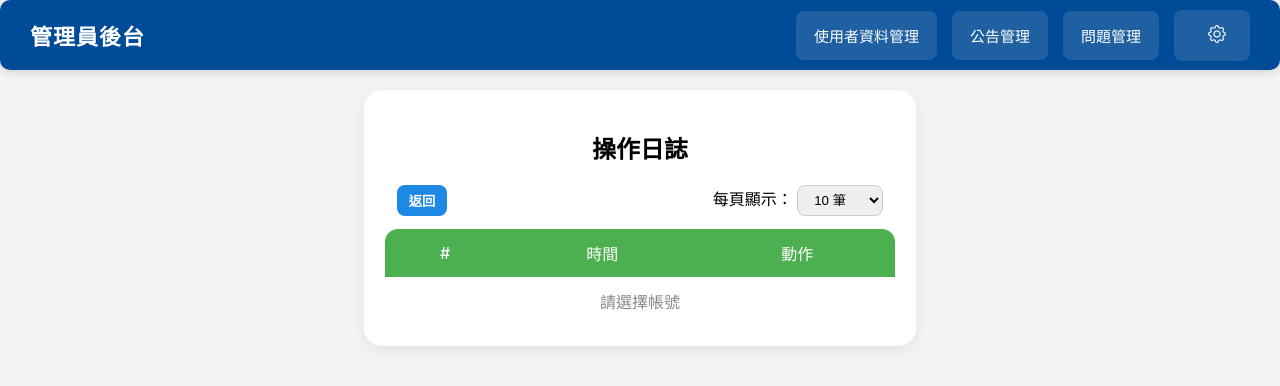
After one commit to wushuhsien/nyust_food, a PHP site: page /admin/student_accountaction.php in a window 1280 px wide. The commit adds this page. Shown: the top 386 px of the page. Run offline with PHP 8.4, Linux system fonts and the light colour scheme; tables that the repository leaves empty or names only in its code hold one stand-in row (values such as "Sample post").

Commit message:
學生/教職員操作日誌

```diff
--- a/admin/store_report.php
+++ b/admin/store_report.php
@@ -9,11 +9,11 @@ include "../db.php";  // 引入資料庫連線
     <meta charset="UTF-8">
     <title>店家問題</title>
     <style>
+
     </style>
 </head>
 
 <body>
     <?php include "admin_menu.php"; ?>
 </body>
-
 </html>
--- /dev/null
+++ b/admin/student_accountaction.php
@@ -0,0 +1,163 @@
+<?php
+session_start();
+include "../db.php";  // 引入資料庫連線
+$log_account = isset($_GET['account']) ? $_GET['account'] : '';
+$perPage = isset($_GET['per_page']) ? intval($_GET['per_page']) : 10; // 預設每頁顯示 10 筆
+?>
+<!DOCTYPE html>
+<html lang="zh-Hant">
+
+<head>
+    <meta charset="UTF-8">
+    <title>學生/教職員操作日誌</title>
+    <style>
+        :root {
+            --main-green: #4caf50;
+        }
+
+        h2 {
+            text-align: center;
+            margin-bottom: 20px;
+            font-size: 24px;
+            font-weight: 600;
+        }
+
+        .container {
+            width: 40%;
+            margin: 20px auto 0 auto;
+            background: white;
+            padding: 20px;
+            border-radius: 18px;
+            box-shadow: 0 4px 16px rgba(0, 0, 0, 0.08);
+        }
+
+        table {
+            width: 100%;
+            border-collapse: collapse;
+            border-radius: 14px;
+            overflow: hidden;
+            border: 1px solid #eee;
+        }
+
+        thead {
+            background: var(--main-green);
+            color: white;
+        }
+
+        thead th {
+            padding: 12px;
+            font-weight: 500;
+            text-align: center;
+        }
+
+        tbody td {
+            padding: 12px 14px;
+            border-bottom: 1px solid #f2f2f2;
+            text-align: center;
+        }
+
+        tbody tr:hover {
+            background: #e8f5e9;
+        }
+
+        .action-bar {
+            width: 95%;
+            margin: 0 auto 12px auto;
+            display: flex;
+            justify-content: space-between;
+            align-items: center;
+            /* text-align: right; */
+        }
+
+        .search-btn {
+            padding: 6px 12px;
+            background: #1e88e5;
+            color: white;
+            border: none;
+            border-radius: 8px;
+            cursor: pointer;
+            font-weight: 600;
+            transition: 0.2s;
+        }
+
+        .search-btn:hover {
+            opacity: 0.85;
+            transform: scale(1.05);
+        }
+
+        .per-page-select {
+            padding: 6px 12px;
+            border-radius: 8px;
+            border: 1px solid #ccc;
+            cursor: pointer;
+        }
+    </style>
+</head>
+
+<body>
+    <?php include "admin_menu.php"; ?>
+    <div class="container">
+        <h2><?= htmlspecialchars($log_account) ?>操作日誌</h2>
+        <!-- 查詢按鈕，放在 container 外面 -->
+        <div class="action-bar">
+            <button type="button" class="search-btn" onclick="window.location='student_material.php'">返回</button>
+
+            <!-- 每頁筆數選單 -->
+            <form method="get" style="margin:0">
+                <input type="hidden" name="account" value="<?= htmlspecialchars($log_account) ?>">
+                <label for="per_page">每頁顯示：</label>
+                <select name="per_page" id="per_page" class="per-page-select" onchange="this.form.submit()">
+                    <?php
+                    $options = [5, 10, 20, 50, 100];
+                    foreach ($options as $opt) {
+                        $selected = ($opt == $perPage) ? 'selected' : '';
+                        echo "<option value='$opt' $selected>$opt 筆</option>";
+                    }
+                    ?>
+                </select>
+            </form>
+        </div>
+
+        <table>
+            <thead>
+                <tr>
+                    <th>#</th>
+                    <th>時間</th>
+                    <th>動作</th>
+                </tr>
+            </thead>
+            <tbody>
+                <?php
+                if (!empty($log_account)) {
+                    $perPage = intval($perPage); // 確保是整數，避免 SQL 注入
+                    $sql = "SELECT `time`, `action` FROM `accountaction` WHERE `account`=? ORDER BY `time` DESC LIMIT $perPage";
+                    $stmt = $link->prepare($sql);
+                    $stmt->bind_param("s", $log_account);
+                    $stmt->execute();
+                    $result = $stmt->get_result();
+                    $i = 1;
+                    if ($result->num_rows > 0) {
+                        while ($row = $result->fetch_assoc()) {
+                            $actionText = $row['action'] === 'IN' ? '登入' : ($row['action'] === 'OUT' ? '登出' : $row['action']);
+
+                            echo "<tr>
+                                    <td>{$i}</td>
+                                    <td>{$row['time']}</td>
+                                    <td>{$actionText}</td>
+                                  </tr>";
+                            $i++;
+                        }
+                    } else {
+                        echo "<tr><td colspan='3' style='color:#888'>" . htmlspecialchars($log_account) . "無操作紀錄</td></tr>";
+                    }
+                    $stmt->close();
+                } else {
+                    echo "<tr><td colspan='3' style='color:#888'>請選擇帳號</td></tr>";
+                }
+                ?>
+            </tbody>
+        </table>
+    </div>
+</body>
+
+</html>
```
Also changed, not shown: admin/student_material.php (+20 -4 lines).
